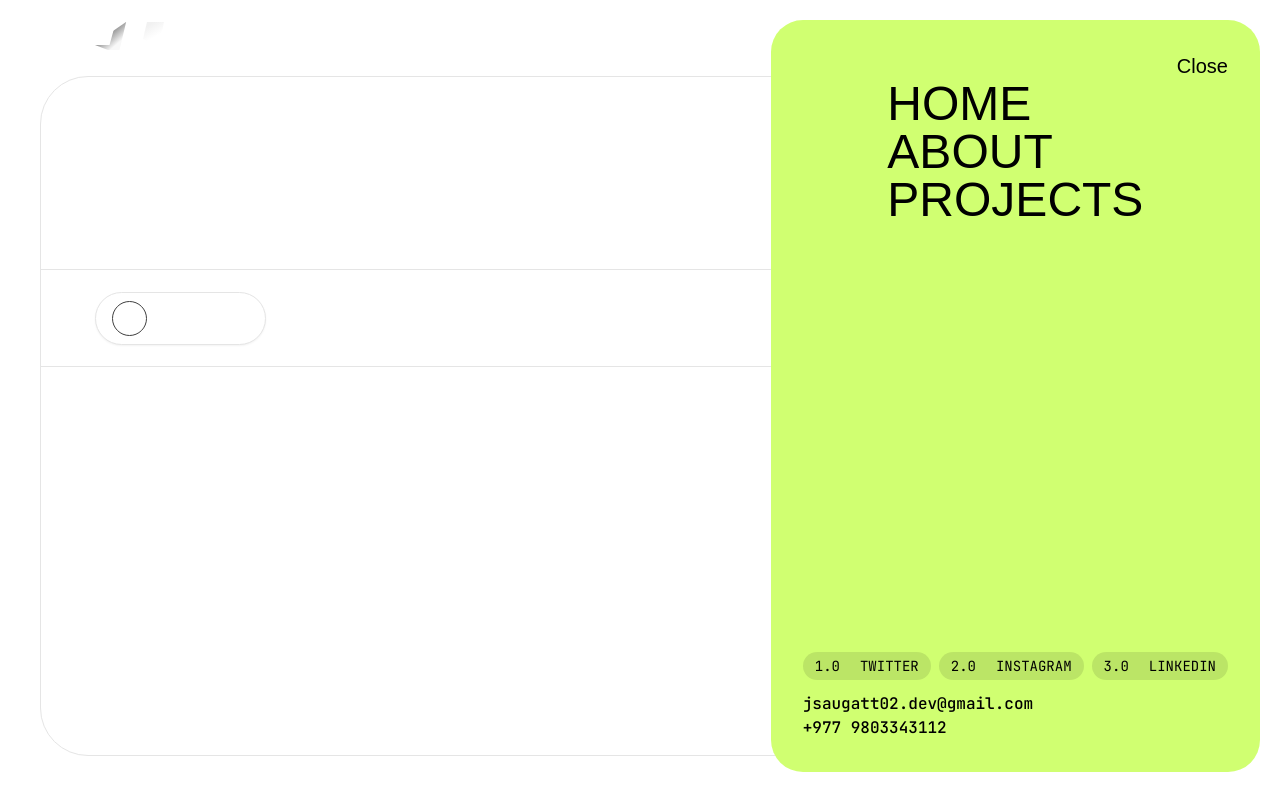
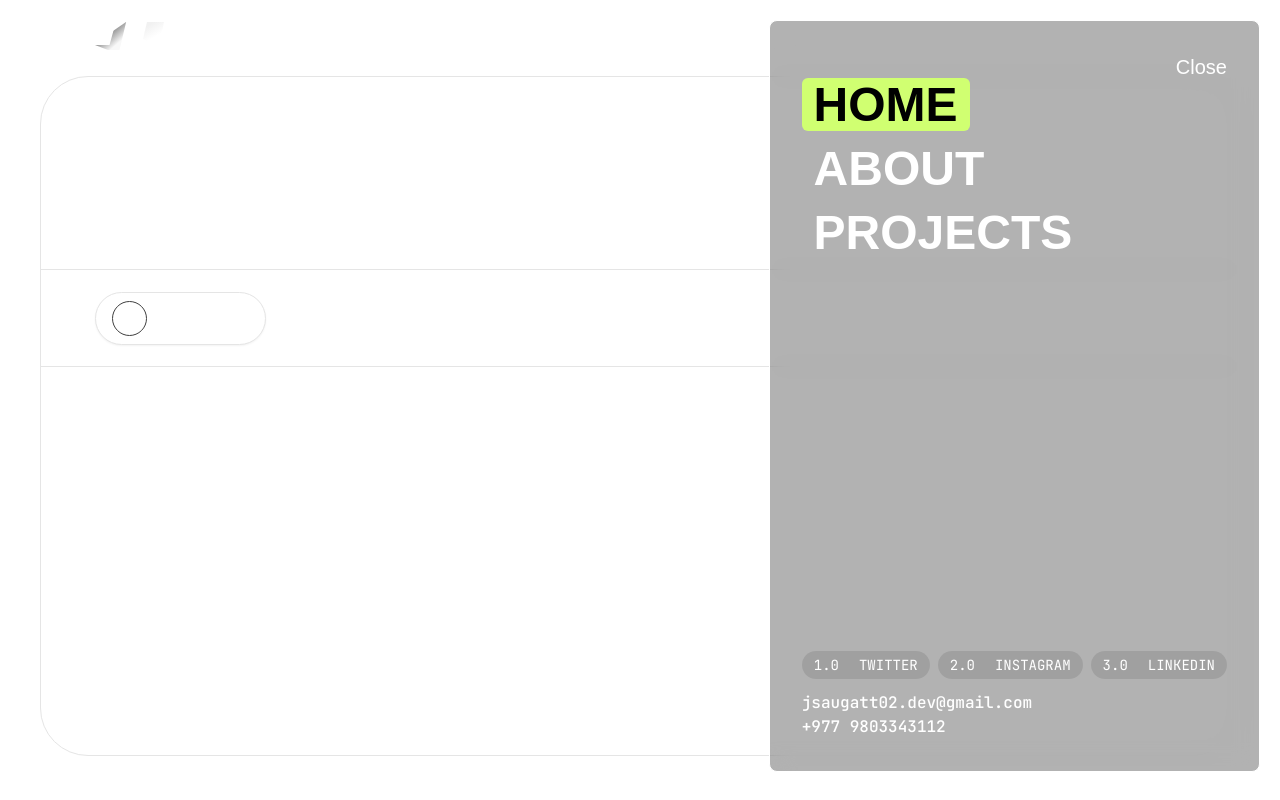
Before and after one commit to jsaugat/jsaugat.github.io, a Next.js app: page / in a window 1280 px wide. Both pictures are taken after a click on the element "MENU". Shown: the top 800 px of the page. Built offline with nearby package versions, Linux system fonts and the light colour scheme; a web font is replaced by a local one.

Commit message:
navbar path

```diff
--- a/src/components/Navbar/Navbar.tsx
+++ b/src/components/Navbar/Navbar.tsx
@@ -8,17 +8,16 @@ import SAU from "@/assets/SAU";
 import gsap from "gsap";
 import { useGSAP } from "@gsap/react";
 // css
-import styles from "./styles.module.scss";
+import style from "./style.module.scss";
 
 const menuLinks = [
   { href: "/", label: "Home" },
   { href: "/about", label: "About" },
-  { href: "projects", label: "Projects" },
+  { href: "/projects", label: "Projects" },
 ];
 
 const Navbar = () => {
   const [menuIsOpen, setMenuIsOpen] = useState(false);
-  // const pathname = usePathname();
   useGSAP(() => {
     const tl = gsap.timeline();
     tl.from(".navbar", {
@@ -77,9 +76,10 @@ const Navbar = () => {
           <h3 onClick={toggleMenu} className="cursor-pointer">
             MENU
           </h3>
+          {/* Hamburger */}
           <button
             onClick={toggleMenu}
-            className={`${styles.menuIcon} h-10 w-14 p-2 flex items-center justify-center rounded-full`}
+            className={`${style.menuIcon} h-10 w-14 p-2 flex items-center justify-center rounded-full`}
           >
             <figure className="flex flex-col justify-center items-start gap-1 size-full">
               <div className="w-10 h-[0.1rem] bg-white"></div>
@@ -105,8 +105,9 @@ const Overlay: React.FC<OverlayProps> = ({ toggleMenu }) => {
     { href: "https://www.instagram.com/pyxelpainter", media: "Instagram" },
     { href: "https://www.linkedin.com/in/jsaugat", media: "LinkedIn" },
   ];
+  const pathname = usePathname();
   return (
-    <nav className="overlay fixed top-0 right-0 h-[94vh] m-5 p-8 z-10 rounded-[2rem] text-black bg-grin backdrop-blur-md flex flex-col justify-between ">
+    <nav className="overlay fixed top-0 right-0 h-[94vh] m-5 p-8 z-10 rounded-lg text-white border border-white bg-black/30 backdrop-blur-md flex flex-col justify-between ">
       <div>
         <section className="overlay-bar flex justify-between">
           <h1 className="text-3xl font-medium"></h1>
@@ -120,18 +121,19 @@ const Overlay: React.FC<OverlayProps> = ({ toggleMenu }) => {
         {/* NAV SECTION */}
         <ul
           className={
-            styles.menuItems +
-            "relative left-10 text-left flex flex-col gap-1 items-center justify-start"
+            style.menuItems +
+            "relative left-10 text-left flex flex-col gap-1 items-start justify-start"
           }
         >
           <div className="bg-red-600/0">
             {menuLinks.map((link, idx) => (
-              <div className="menu-item">
+              <div className="menu-item mb-4">
                 <div className="menu-item-holder">
                   <Link
                     key={idx}
                     href={link.href}
-                    className="uppercase text-black text-5xl font-medium"
+                    // className=""
+                    className={`uppercase text-5xl font-semibold px-3 rounded-md ${pathname === link.href ? 'bg-grin text-black' : ''}`}
                   >
                     {link.label}
                   </Link>
```
Also changed, not shown: src/components/Navbar/style.module.scss (renamed from src/components/Navbar/styles.module.scss).
